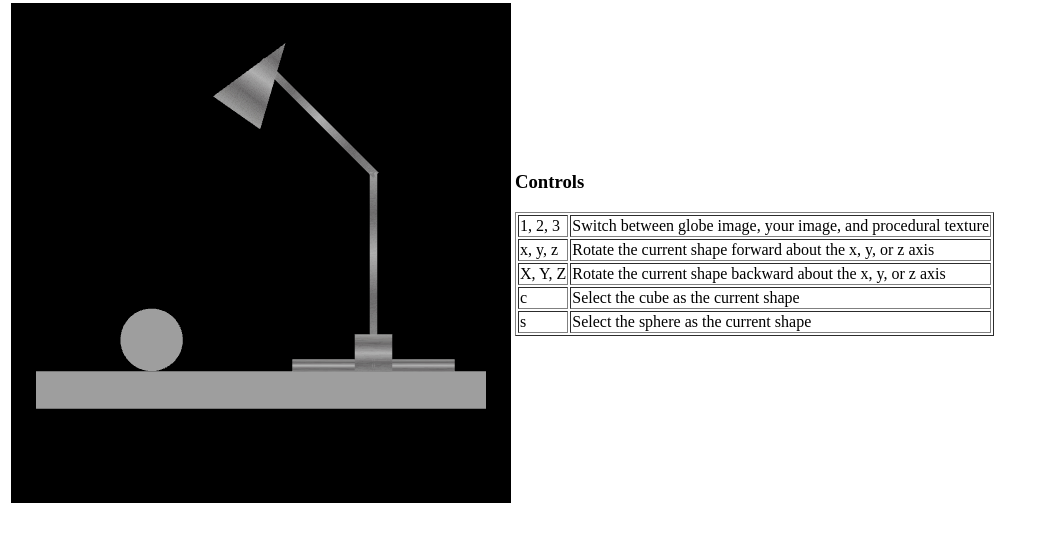
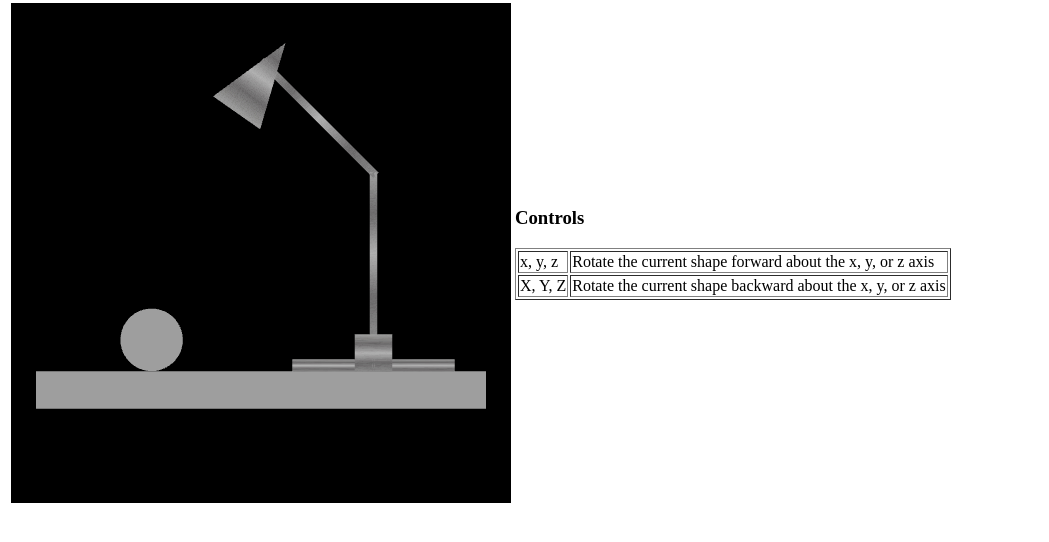
Before and after one commit to venkatanurag1997/3D-lamp, a plain HTML site: page index.html in a window 1280 px wide. Shown: the part 66-608 px from the top of the page, without its empty margins (0-1049 px from the left). Drawn offline with Linux system fonts and the light colour scheme.

Commit message:
Update index.html

```diff
--- a/index.html
+++ b/index.html
@@ -169,13 +169,8 @@
 
            <td>
                <h3>Controls</h3>
-
                <table border="1">
                <tbody>
-                   <tr>
-                   <td>1, 2, 3</td>
-                   <td>Switch between globe image, your image, and procedural texture</td>
-                   </tr>
                <tr>
                <td>x, y, z</td>
                <td>Rotate the current shape forward about the x, y, or z axis</td>
@@ -183,14 +178,6 @@
                <tr>
                <td>X, Y, Z</td>
                <td>Rotate the current shape backward about the x, y, or z axis</td>
-               </tr>
-               <tr>
-               <td>c</td>
-               <td>Select the cube as the current shape</td>
-               </tr>
-               <tr>
-               <td>s</td>
-               <td>Select the sphere as the current shape</td>
                </tr>
                </tbody>
                </table>
```
